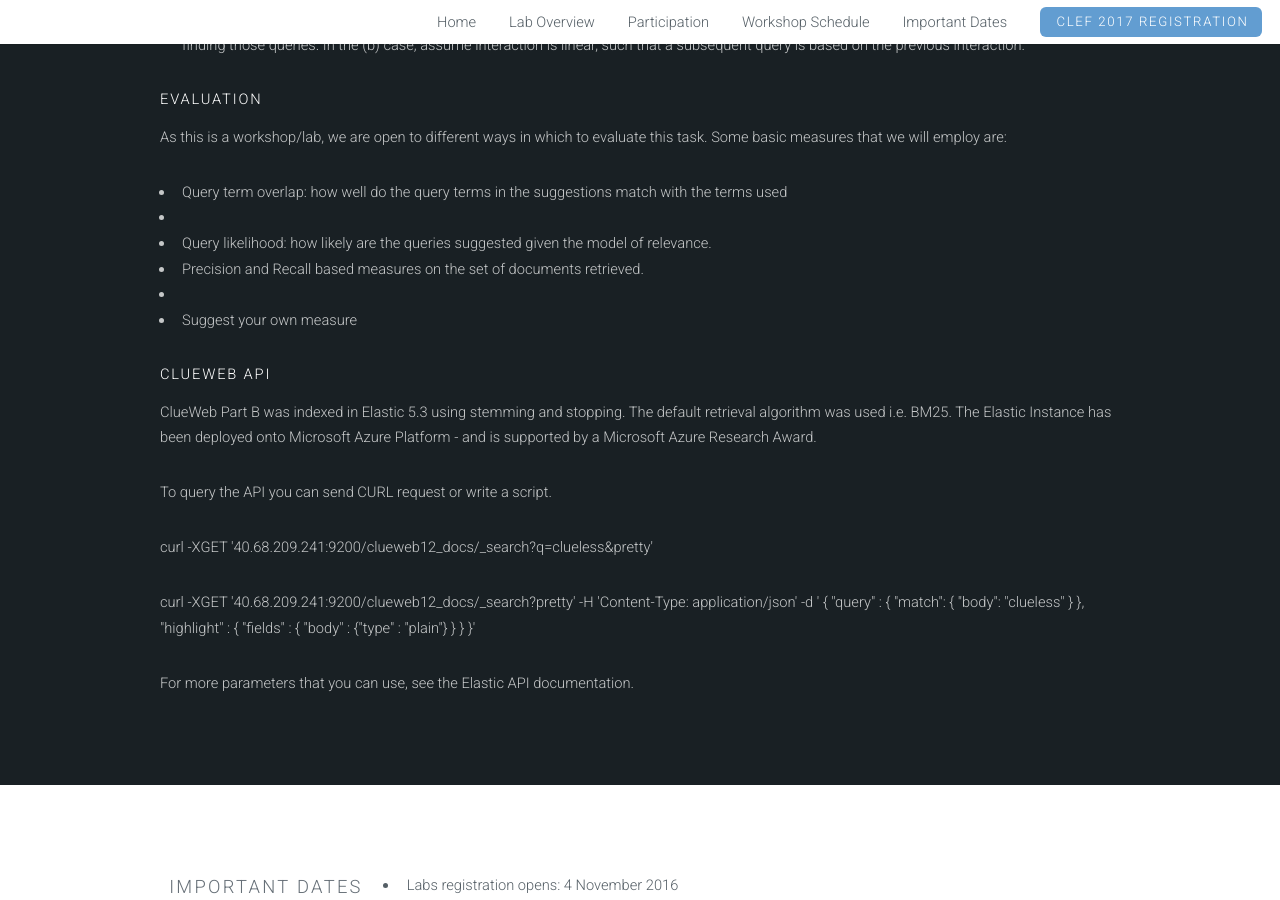
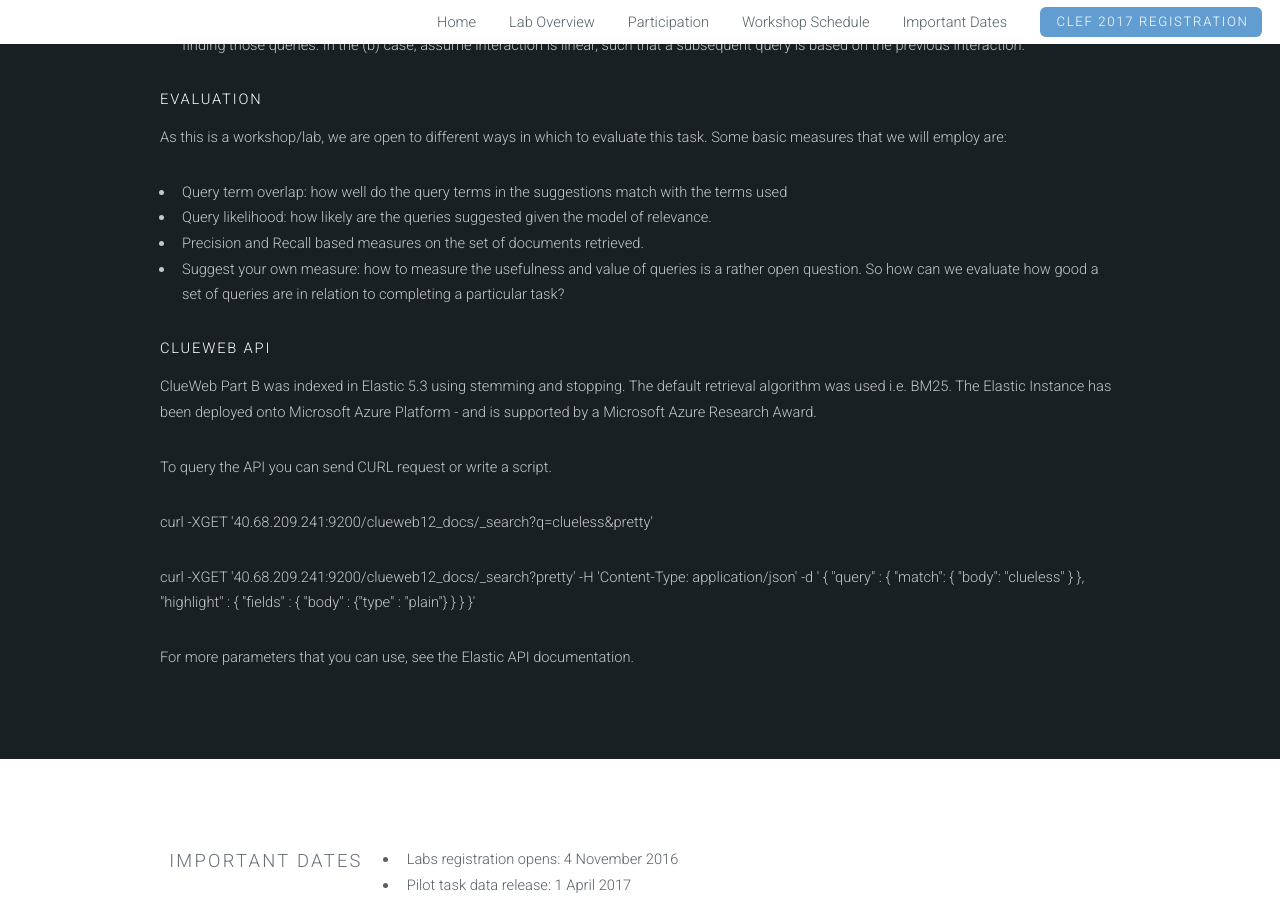
Before and after one commit to ekanou/dynamicsearch, a Jekyll site: the page built from clef-lab.html, in a window 1280 px wide and 900 px high, scrolled down 3478 px. Built offline with Jekyll 4.4.1, drawn with Linux system fonts in a browser that asks for light colours.

Commit message:
minor edits

```diff
--- a/clef-lab.html
+++ b/clef-lab.html
@@ -107,10 +107,10 @@ layout: clef-default
 			<h4> Evaluation</h4>
 				<p>As this is a workshop/lab, we are open to different ways in which to evaluate this task. Some basic measures that we will employ are:
                     <ul>
-                        <li>Query term overlap: how well do the query terms in the suggestions match with the terms used<li>
+                        <li>Query term overlap: how well do the query terms in the suggestions match with the terms used</li>
                             <li>Query likelihood: how likely are the queries suggested given the model of relevance.</li>
-                    <li>Precision and Recall based measures on the set of documents retrieved.<li>
-                        <li>Suggest your own measure</li>
+                    <li>Precision and Recall based measures on the set of documents retrieved.</li>
+                        <li>Suggest your own measure: how to measure the usefulness and value of queries is a rather open question. So how can we evaluate how good a set of queries are in relation to completing a particular task?</li>
                     </ul>
                     </p>
 			</section>
```
